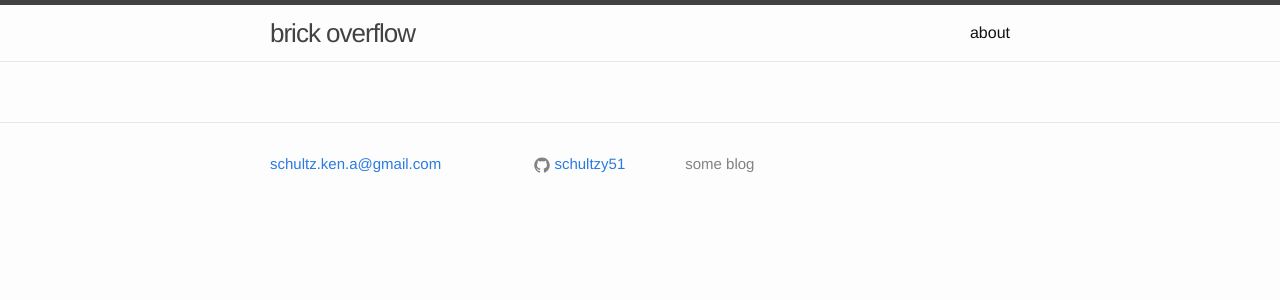
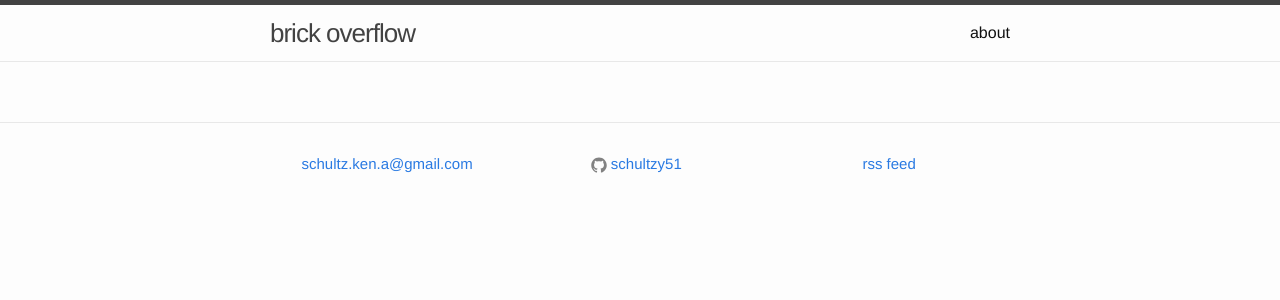
Before and after one commit to schultzy51/schultzy51.github.io, a Jekyll site: the page built from tags/index.html, in a window 1280 px wide. Shown: the top 300 px of the page. Built offline with Jekyll 4.4.1, drawn with Linux system fonts in a browser that asks for light colours.

Commit message:
move rss feed to footer right most 3rd

```diff
--- a/_includes/footer.html
+++ b/_includes/footer.html
@@ -26,7 +26,7 @@
       </div>
 
       <div class="footer-col footer-col-3">
-        <p>{{ site.description }}</p>
+        <p><a href="{{ "/feed.xml" | prepend: site.baseurl }}">rss feed</a></p>
       </div>
     </div>
 
--- a/_sass/_layout.scss
+++ b/_sass/_layout.scss
@@ -124,21 +124,22 @@
     float: left;
     margin-bottom: $spacing-unit / 2;
     padding-left: $spacing-unit / 2;
+    text-align: center;
 }
 
 .footer-col-1 {
-    width: -webkit-calc(35% - (#{$spacing-unit} / 2));
-    width:         calc(35% - (#{$spacing-unit} / 2));
+    width: -webkit-calc(33% - (#{$spacing-unit} / 2));
+    width:         calc(33% - (#{$spacing-unit} / 2));
 }
 
 .footer-col-2 {
-    width: -webkit-calc(20% - (#{$spacing-unit} / 2));
-    width:         calc(20% - (#{$spacing-unit} / 2));
+    width: -webkit-calc(33% - (#{$spacing-unit} / 2));
+    width:         calc(33% - (#{$spacing-unit} / 2));
 }
 
 .footer-col-3 {
-    width: -webkit-calc(45% - (#{$spacing-unit} / 2));
-    width:         calc(45% - (#{$spacing-unit} / 2));
+    width: -webkit-calc(34% - (#{$spacing-unit} / 2));
+    width:         calc(34% - (#{$spacing-unit} / 2));
 }
 
 @include media-query($on-laptop) {
--- a/index.html
+++ b/index.html
@@ -52,6 +52,4 @@
     </div>
   {% endif %}
 
-  <p><a href="{{ "/feed.xml" | prepend: site.baseurl }}">rss feed</a></p>
-
 </div>
```
